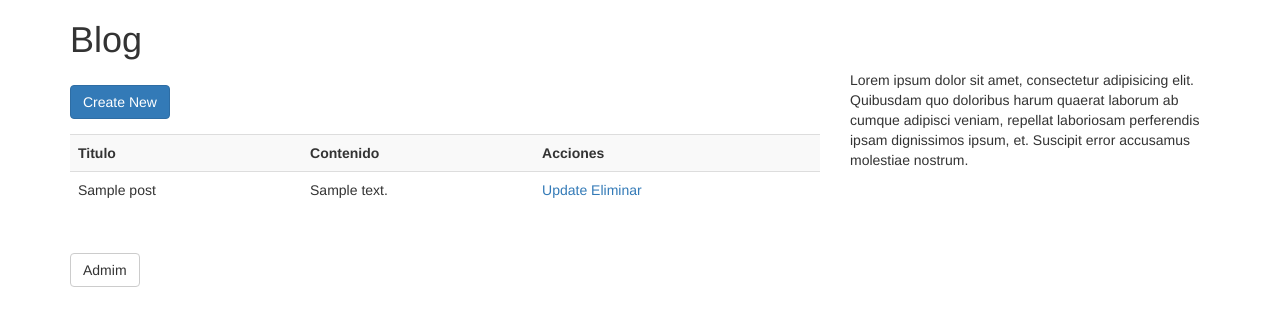
After one commit to robertoagv/blogprueba, a PHP site: page /admin/post.php in a window 1280 px wide. The commit adds this page. Shown: the top 326 px of the page. Run offline with PHP 8.4, Linux system fonts and the light colour scheme; tables that the repository leaves empty or names only in its code hold one stand-in row (values such as "Sample post").

Commit message:
Creacion de la lectura de los post y mostrarlos en una tabla con sus acciones a un no terminados.

```diff
--- a/admin/index.php
+++ b/admin/index.php
@@ -1,3 +1,4 @@
+
 <!DOCTYPE html>
 <html>
 <head>
@@ -16,7 +17,7 @@
 		<div class="row">
 			<div class="col-sm-6 col-sm-offset-1">
 				<ul class="nav nav-pills">
-					<li ><a href="post.php">Create New Blog</a></li>
+					<li ><a href="post.php">Acciones</a></li>
 					<li><a href="#">Nuevo</a></li>
 					<li><a href="#">Nuevo</a></li>
 				</ul>
@@ -29,7 +30,7 @@
 		<div class="row">
 			<div class="col-md-12">
 				<footer class="blog-post-footer">
-					<p class="btn btn-default"><a href="../index.php">Blog Post</a></p>
+					<p><a href="../index.php" class="btn btn-default">Blog Post</a></p>
 				</footer>
 			</div>
 		</div>
--- /dev/null
+++ b/admin/post.php
@@ -0,0 +1,70 @@
+<?php
+//llamamos a la conexion de la DB.
+require_once '../configuracion.php';
+
+//creamos una consulta sql;
+$sql = "select * from blog_post";
+
+//preparamos la consulta con el objeto $pdo
+$query = $pdo->prepare($sql);
+
+//ejecutamos la consulta
+$query->execute();
+
+//obtenemos las filas
+$blogPost = $query->fetchAll(PDO::FETCH_ASSOC);
+
+
+ ?>
+
+<!DOCTYPE html>
+<html>
+<head>
+	<title>Blog-Post</title>
+	<link rel="stylesheet" href="https://maxcdn.bootstrapcdn.com/bootstrap/3.3.7/css/bootstrap.min.css" integrity="sha384-BVYiiSIFeK1dGmJRAkycuHAHRg32OmUcww7on3RYdg4Va+PmSTsz/K68vbdEjh4u" crossorigin="anonymous">
+	<link rel="stylesheet" href="../css/main.css">
+</head>
+<body>
+	<div class="container">
+		<div class="row">
+			<div class="col-md-12">
+				<h1>Blog</h1>
+			</div>
+		</div>
+		<div class="row">
+			<div class="col-md-8">
+				<div class="blog-post-create">
+					<a href="#" class="btn btn-primary">Create New</a>
+				</div>
+				<div class="blog-post">
+					<table class="table table-striped">
+						<tr>
+							<th>Titulo</th>
+							<th>Contenido</th>
+							<th>Acciones</th>
+						</tr>
+						<?php
+						  foreach($blogPost as $post) {
+						  	echo '<tr>';
+								echo '<td>' .$post['titulo'] .'</td>';
+								echo '<td>' .$post['contenido'] .'</td>';
+								echo '<td><a href="#">Update </a><a href="#">Eliminar</a></td>';
+							echo '</tr>';
+						  }
+						 ?>
+					</table>
+				</div>
+			</div>
+			<div class="col-md-4">
+			Lorem ipsum dolor sit amet, consectetur adipisicing elit. Quibusdam quo doloribus harum quaerat laborum ab cumque adipisci veniam, repellat laboriosam perferendis ipsam dignissimos ipsum, et. Suscipit error accusamus molestiae nostrum.</div>
+		</div>
+		<div class="row">
+			<div class="col-md-12">
+				<footer class="blog-post-footer">
+					<p><a href="index.php" class="btn btn-default">Admim</a></p>
+				</footer>
+			</div>
+		</div>
+	</div>
+</body>
+</html>
--- a/css/main.css
+++ b/css/main.css
@@ -4,14 +4,11 @@
 	border: 10px none black;
 	border-radius: 100px;
 }
-.prueba{
-	border: 2px solid red;
-}
-
 .blog-post-footer{
 	padding-top: 25px;
-	padding-bottom: 10px;
+	/*padding-bottom: 100px;*/
 }
-.blog-post-footer a{
-	text-decoration: none;
+.blog-post-create{
+	padding-top: 15px;
+	padding-bottom: 15px;
 }
--- a/index.php
+++ b/index.php
@@ -57,7 +57,7 @@ $blogPost = $query->fetchAll(PDO::FETCH_ASSOC);
 		<div class="row">
 			<div class="col-md-12">
 				<footer class="blog-post-footer">
-					<p class="btn btn-default"><a href="admin/index.php">Admin</a></p>
+					<p><a href="admin/index.php" class="btn btn-default">Admin</a></p>
 				</footer>
 			</div>
 		</div>
```
Also changed, not shown: admin/ppp.html (deleted, +0 -35 lines).
